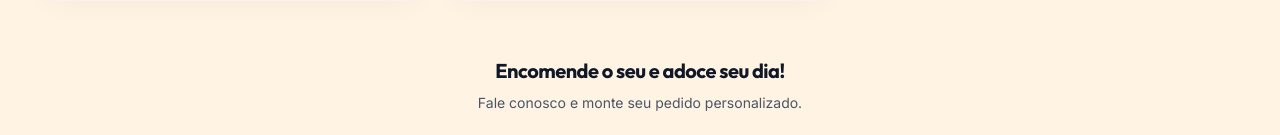
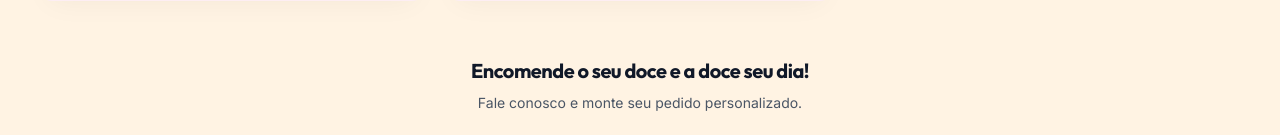
Before and after one commit to gabrielaraujoalves715-create/obba-doce, a React (Vite) app: page /cardapio in a window 1280 px wide. Shown: the part 1350-1485 px from the top of the page. Built offline with nearby package versions, Linux system fonts and the light colour scheme; a web font is replaced by a local one.

Commit message:
Atualiza texto do CTA

```diff
--- a/src/components/CardapioObbaDoces.tsx
+++ b/src/components/CardapioObbaDoces.tsx
@@ -384,7 +384,7 @@ export default function CardapioObbaDoces() {
         {/* CTA */}
         <footer className="mt-14 text-center max-w-2xl mx-auto px-2">
           <h3 className="text-xl font-bold text-gray-900 font-display mb-2">
-            Encomende o seu e adoce seu dia!
+            Encomende o seu doce e a doce seu dia!
           </h3>
           <p className="text-gray-600 text-sm mb-6">
             Fale conosco e monte seu pedido personalizado.
```
